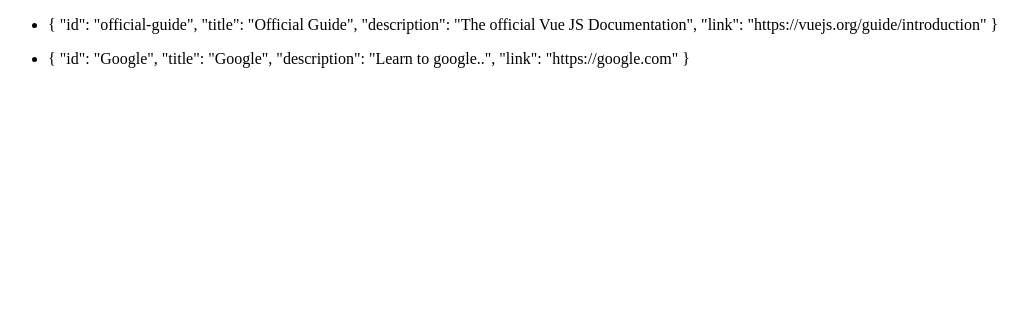
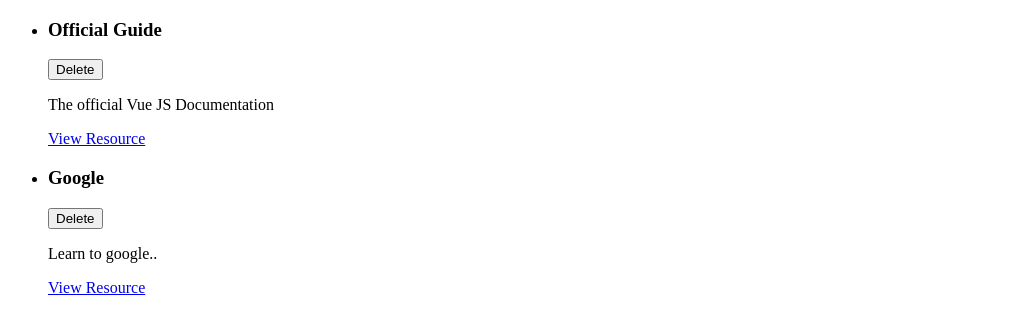
Before and after one commit to LeoPavlovski01/Udemy-VueJS, a Vue app in the folder prj-cmp-01-starting-setup/: page / in a window 1280 px wide. Shown: the top 334 px of the page, without its empty margins (0-1028 px from the left). Built offline with nearby package versions, Linux system fonts and the light colour scheme.

Commit message:
wip: Implemented single component v-for resource ( getting the data through props )

```diff
--- a/prj-cmp-01-starting-setup/src/App.vue
+++ b/prj-cmp-01-starting-setup/src/App.vue
@@ -1,13 +1,20 @@
 <template>
-<ul v-for="item in storedResources" :key="item.id">
-<li>
-  {{item}}
-</li>
-</ul>
+<!--  <listing-resources>-->
+<!--    <template #resource>-->
+<!--     <list-items :resources="storedResources"></list-items>-->
+<!--    </template>-->
+<!--  </listing-resources>-->
+  <ul>
+    <learning-resource :resource="res" v-for="res in storedResources" :key="res.id"></learning-resource>
+  </ul>
+
 </template>
-
 <script>
+import LearningResource from "@/components/LearningResources/LearningResource.vue";
 export default{
+  components:{
+    LearningResource
+  },
   data(){
     return{
       storedResources:[
--- /dev/null
+++ b/prj-cmp-01-starting-setup/src/components/LearningResources/LearningResource.vue
@@ -0,0 +1,24 @@
+<template>
+<li>
+  <div>
+    <header>
+      <h3>{{resource.title}}</h3>
+      <button>Delete</button>
+    </header>
+  </div>
+  <p>{{resource.description}}</p>
+  <nav>
+    <a :href="resource.link">View Resource</a>
+  </nav>
+</li>
+</template>
+<script>
+export default {
+  props:['resource']
+
+}
+</script>
+
+<style scoped>
+
+</style>
```
